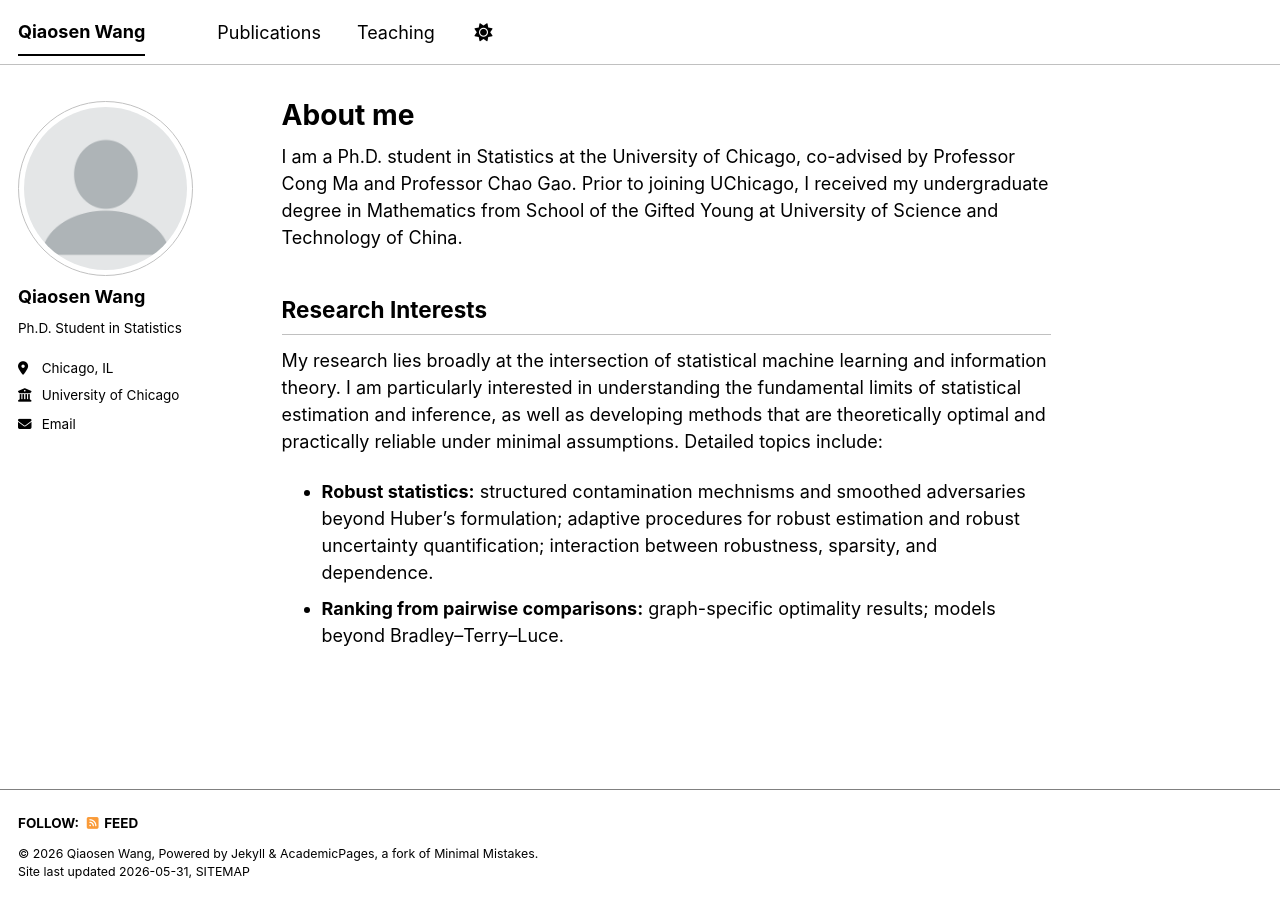
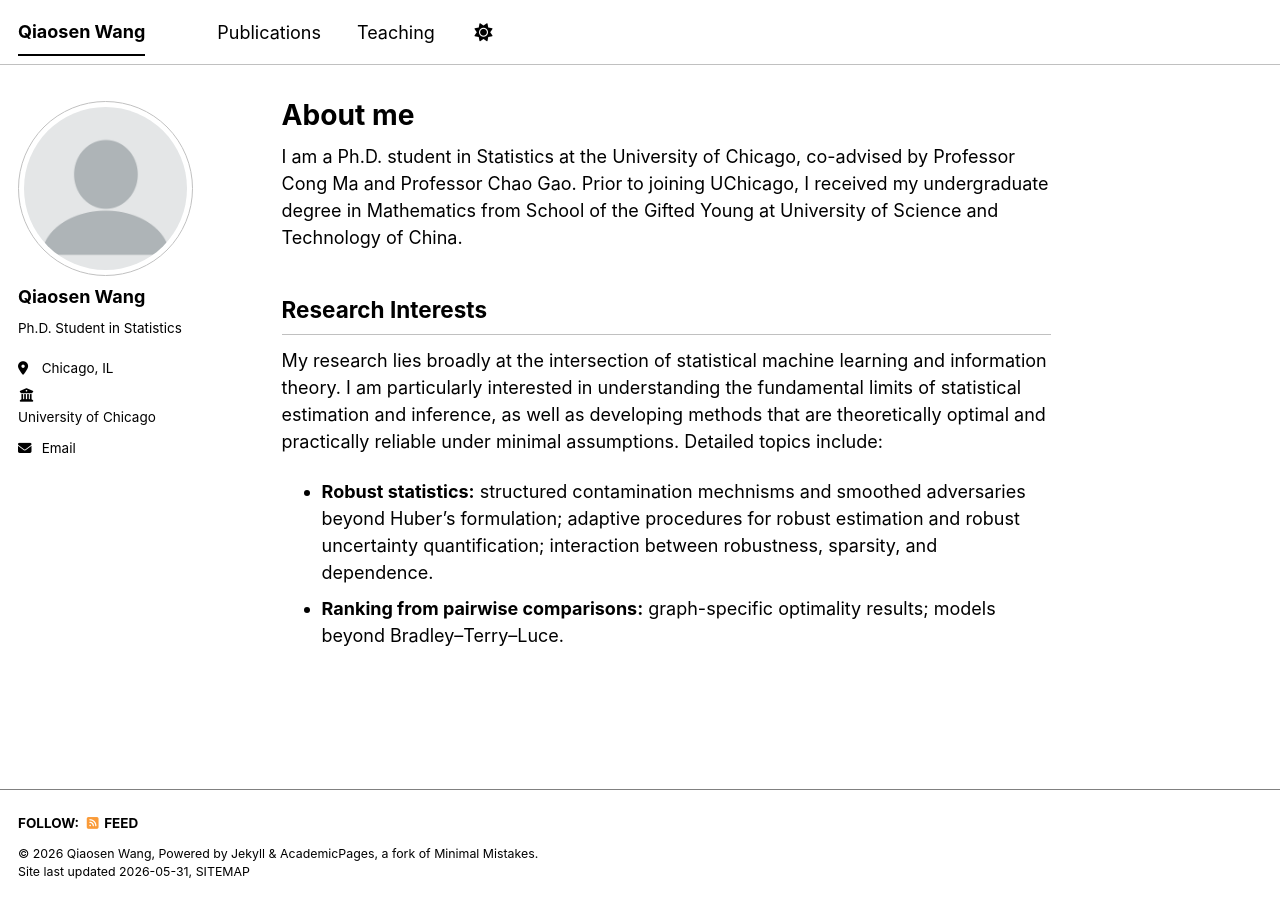
Before and after one commit to qiaosenwang/qiaosenwang.github.io, a Jekyll site: the page built from _pages/about.md, in a window 1280 px wide. Built offline with Jekyll 4.4.1, drawn with Linux system fonts in a browser that asks for light colours; a script bundle is joined from its source files by our own code; library files that are not in the unit come from our copies.

Commit message:
Update author-profile.html

```diff
--- a/_includes/author-profile.html
+++ b/_includes/author-profile.html
@@ -28,7 +28,14 @@
         <li class="author__desktop"><i class="fas fa-fw fa-location-dot icon-pad-right" aria-hidden="true"></i>{{ author.location }}</li>
       {% endif %}
       {% if author.employer %}
-        <li class="author__desktop"><i class="fas fa-fw fa-building-columns icon-pad-right" aria-hidden="true"></i>{{ author.employer }}</li>
+        <li>
+        <i class="fa fa-fw fa-university" aria-hidden="true"></i>
+          {% if author.employer_url %}
+            <a href="{{ author.employer_url }}">{{ author.employer }}</a>
+          {% else %}
+        {{ author.employer }}
+        {% endif %}
+        </li>
       {% endif %}
       {% if author.uri %}
         <li><a href="{{ author.uri }}"><i class="fas fa-fw fa-link icon-pad-right" aria-hidden="true"></i>{{ site.data.ui-text[site.locale].website_label | default: "Website" }}</a></li>
```
